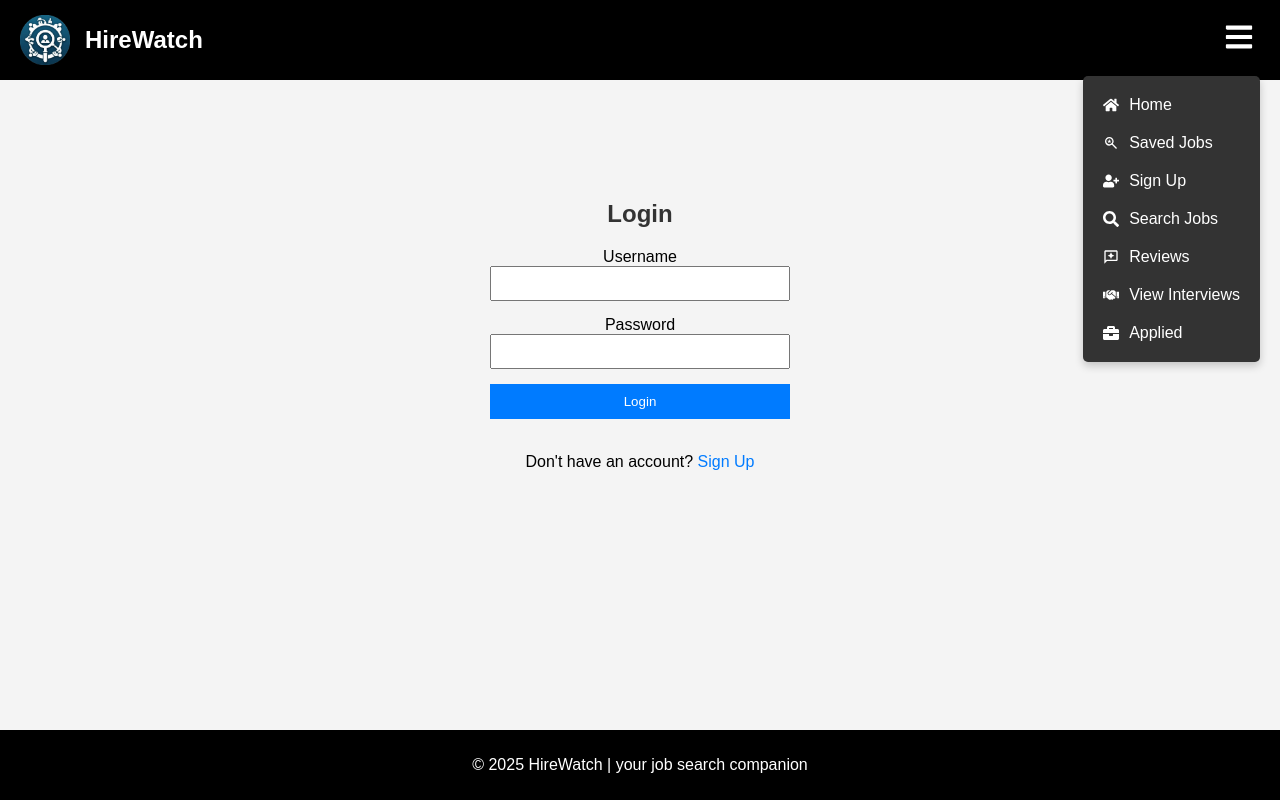
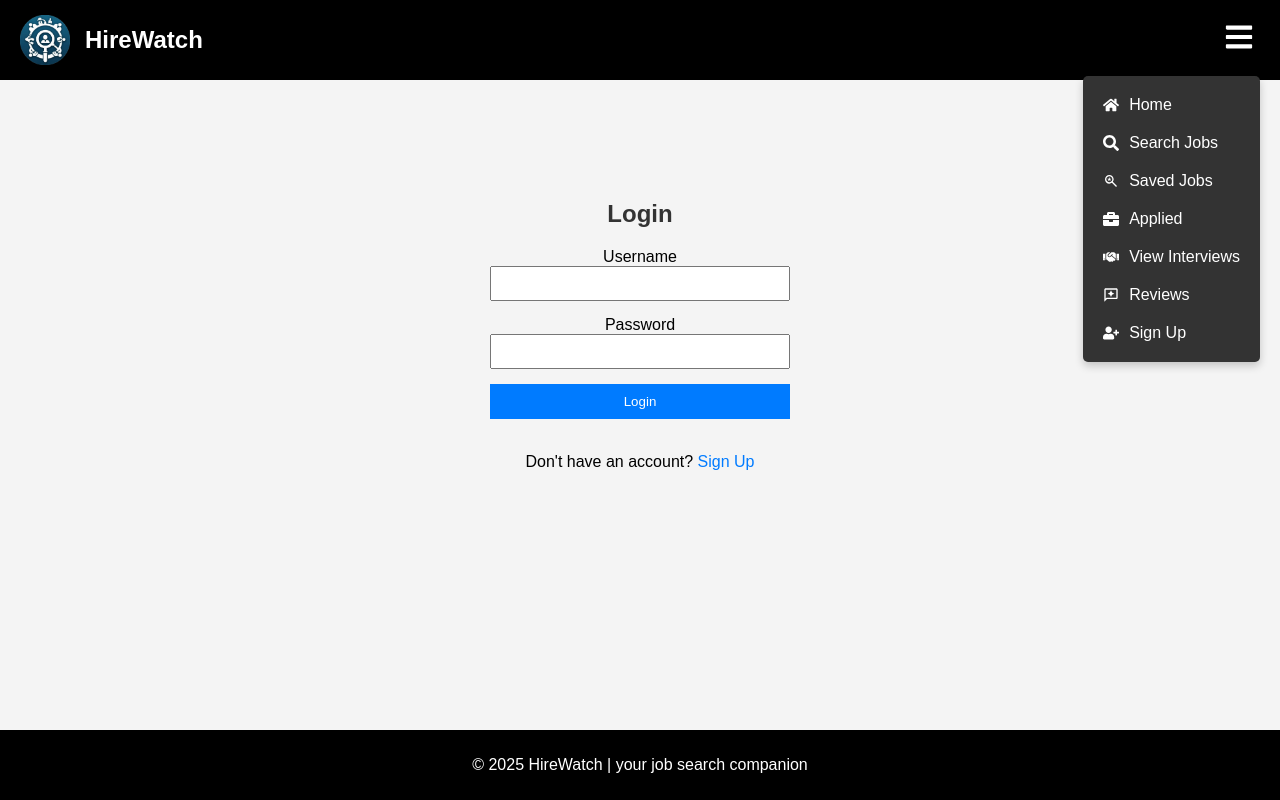
Before and after one commit to amalayil23/HireWatch, a React (Create React App) app in the folder frontend/: page /login in a window 1280 px wide. Both pictures are taken after a click on the button "Toggle menu". Built offline with nearby package versions, Linux system fonts and the light colour scheme.

Commit message:
Rearranged navbar links

```diff
--- a/frontend/src/components/Navbar.js
+++ b/frontend/src/components/Navbar.js
@@ -69,12 +69,12 @@ function Navbar() {
             </>
           )}
           <li><Link to="/"><FaHome /> Home</Link></li> {/* Home link */}
+          <li><Link to="/searchjobs"><FaSearch /> Search Jobs</Link></li> {/* Search Jobs link */}
           <li><Link to="/savedjobs"><MdOutlineSavedSearch /> Saved Jobs</Link></li> {/* Saved Jobs link */}
+          <li><Link to="/appliedjobs"><FaBriefcase /> Applied</Link></li> {/* Applied Jobs link */}
+          <li><Link to="/bookedinterviews"><FaHandshake /> View Interviews</Link></li> {/* View Booked Interviews link */}
+          <li><Link to="/reviews"><MdOutlineReviews /> Reviews</Link></li> {/* Reviews link */}
           <li><Link to="/addusers"><FaUserPlus /> Sign Up</Link></li> {/* Sign Up link */}
-          <li><Link to="/searchjobs"><FaSearch /> Search Jobs</Link></li> {/* Search Jobs link */}
-          <li><Link to="/reviews"><MdOutlineReviews /> Reviews</Link></li> {/* Reviews link */}
-          <li><Link to="/bookedinterviews"><FaHandshake /> View Interviews</Link></li> {/* View Booked Interviews link */}
-          <li><Link to="/appliedjobs"><FaBriefcase /> Applied</Link></li> {/* Applied Jobs link */}
         </ul>
       )}
     </nav>
--- a/frontend/src/pages/saved_jobs.js
+++ b/frontend/src/pages/saved_jobs.js
@@ -46,11 +46,15 @@ const Savedjobs = () => {
       );
       alert(response.data.message || "Job added to applied successfully!");
     } catch (error) {
+      // Check if the error response contains a message
+      if (error.response && error.response.data) {
+        alert(error.response.data); // Display the backend message as an alert
+      } else {
+        alert("Failed to add job to applied. Please try again.");
+      }
       console.error("Error adding job to applied:", error);
-      alert("Failed to add job to applied. Please try again.");
     }
   };
-
   if (loading) {
     return <div>Loading...</div>;
   }
```
